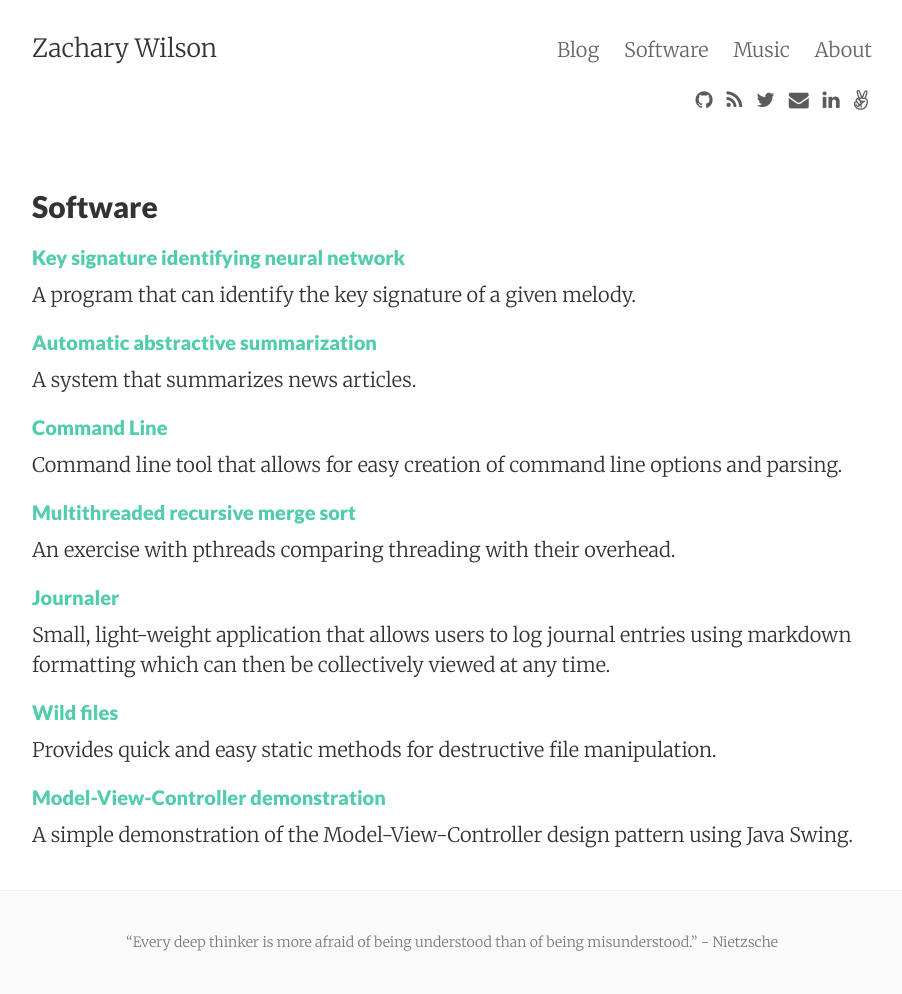
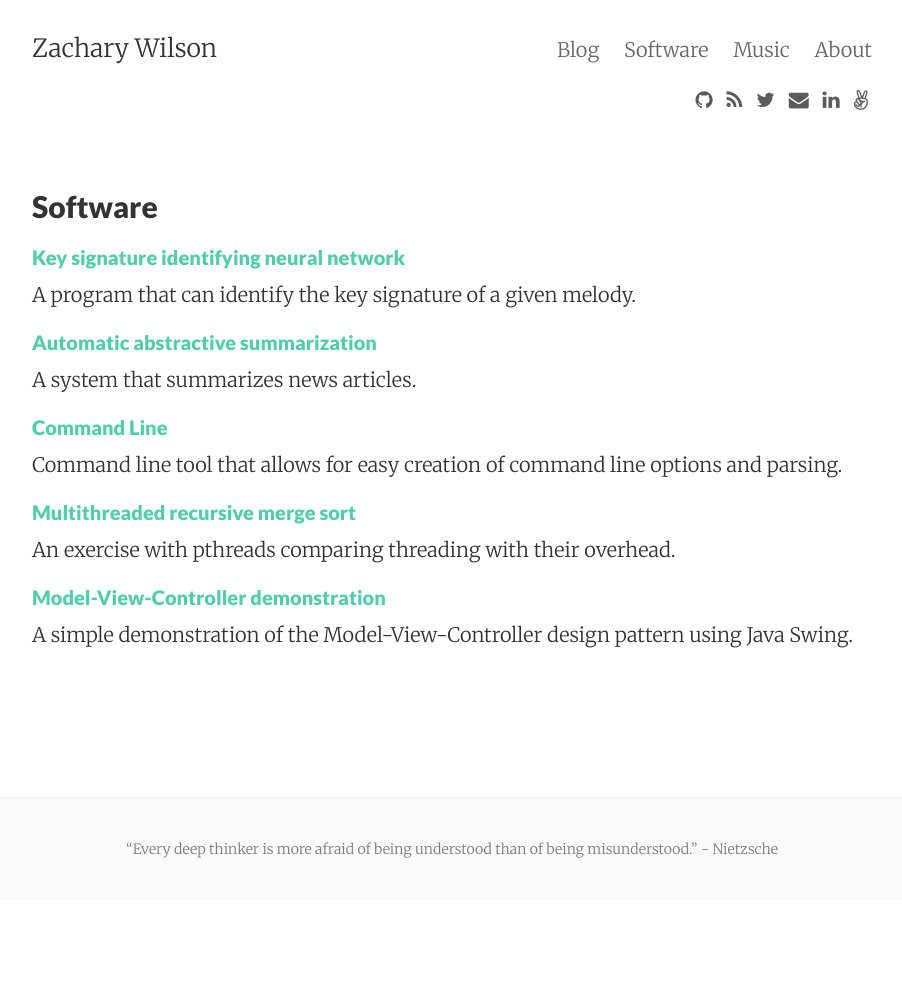
Before and after one commit to zakrywilson/zakrywilson.github.io, a Jekyll site: the page built from pages/software/index.md, in a window 1280 px wide. Shown: the whole page, without its empty margins (188-1090 px from the left). Built offline with Jekyll 4.4.1, drawn with Linux system fonts in a browser that asks for light colours; nearby versions of some CDN libraries; after the commit the page ends 900 px from its top, so only the background shows below that.

Commit message:
Removed old projects

```diff
--- a/pages/software/index.md
+++ b/pages/software/index.md
@@ -16,11 +16,5 @@ Command line tool that allows for easy creation of command line options and pars
 #### <a href="https://github.com/zakrywilson/multithreaded-recursive-merge-sort">Multithreaded recursive merge sort</a>
 An exercise with pthreads comparing threading with their overhead.
 
-#### <a href="https://github.com/zoewilson/journaler">Journaler</a>
-Small, light-weight application that allows users to log journal entries using markdown formatting which can then be collectively viewed at any time.
-
-#### <a href="https://github.com/zakrywilson/wild-files">Wild files</a>
-Provides quick and easy static methods for destructive file manipulation.
-
 #### <a href="https://github.com/zakrywilson/mvc-demo">Model-View-Controller demonstration</a>
 A simple demonstration of the Model-View-Controller design pattern using Java Swing.
```
